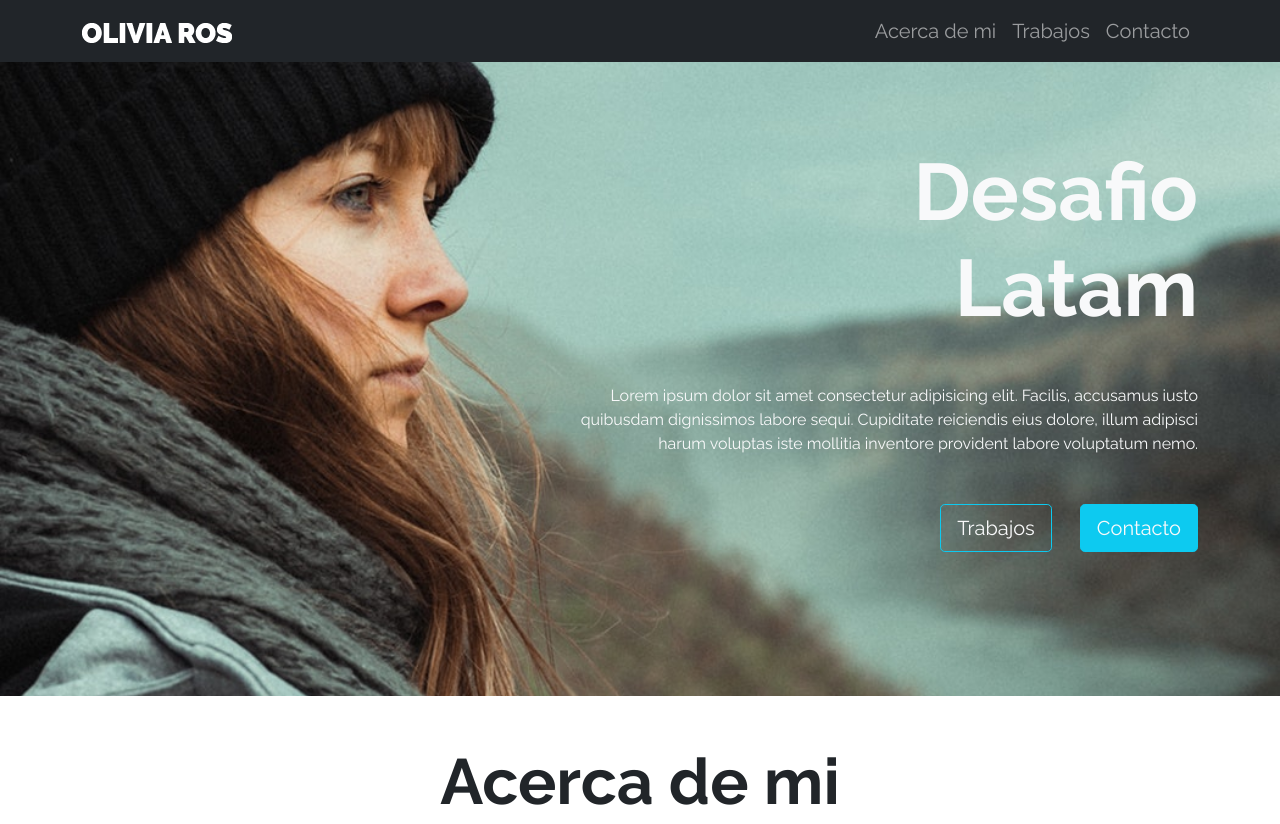
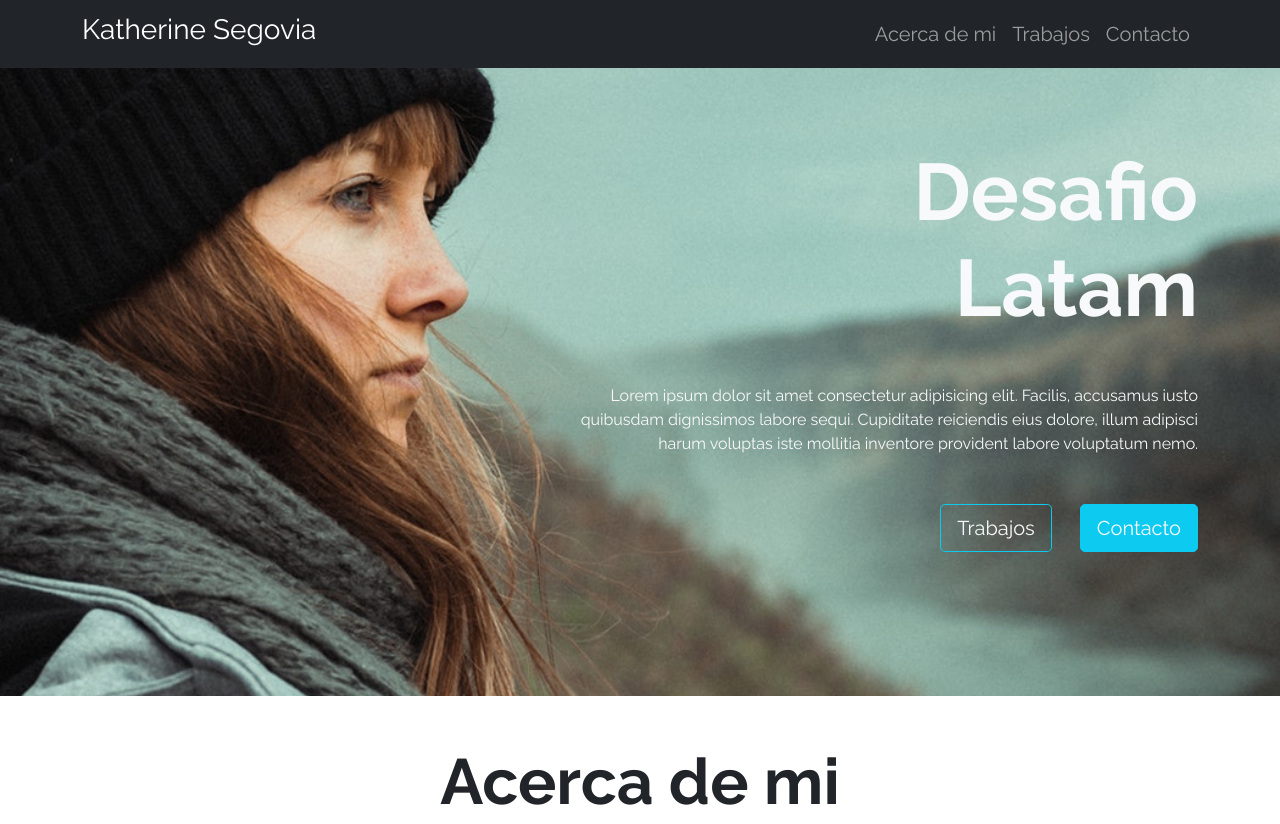
Before and after one commit to katherineSB2023/proyectogit, a plain HTML site: page index.html in a window 1280 px wide. Shown: the top 824 px of the page. Drawn offline with nearby package versions, Linux system fonts and the light colour scheme.

Commit message:
2 cambio

```diff
--- a/index.html
+++ b/index.html
@@ -21,7 +21,7 @@
     <nav class="navbar navbar-expand-lg navbar-dark bg-dark fixed-top">
         <div class="container">
             <a class="navbar-brand" href="#">
-                <img src="assets/img/logo.png" class="img-fluid">
+                <h3>Katherine Segovia</h3>
             </a>
             <button class="navbar-toggler" type="button" data-bs-toggle="collapse"
                 aria-controls="navbarSupportedContent" aria-expanded="false" aria-label="Toggle navigation">
```
